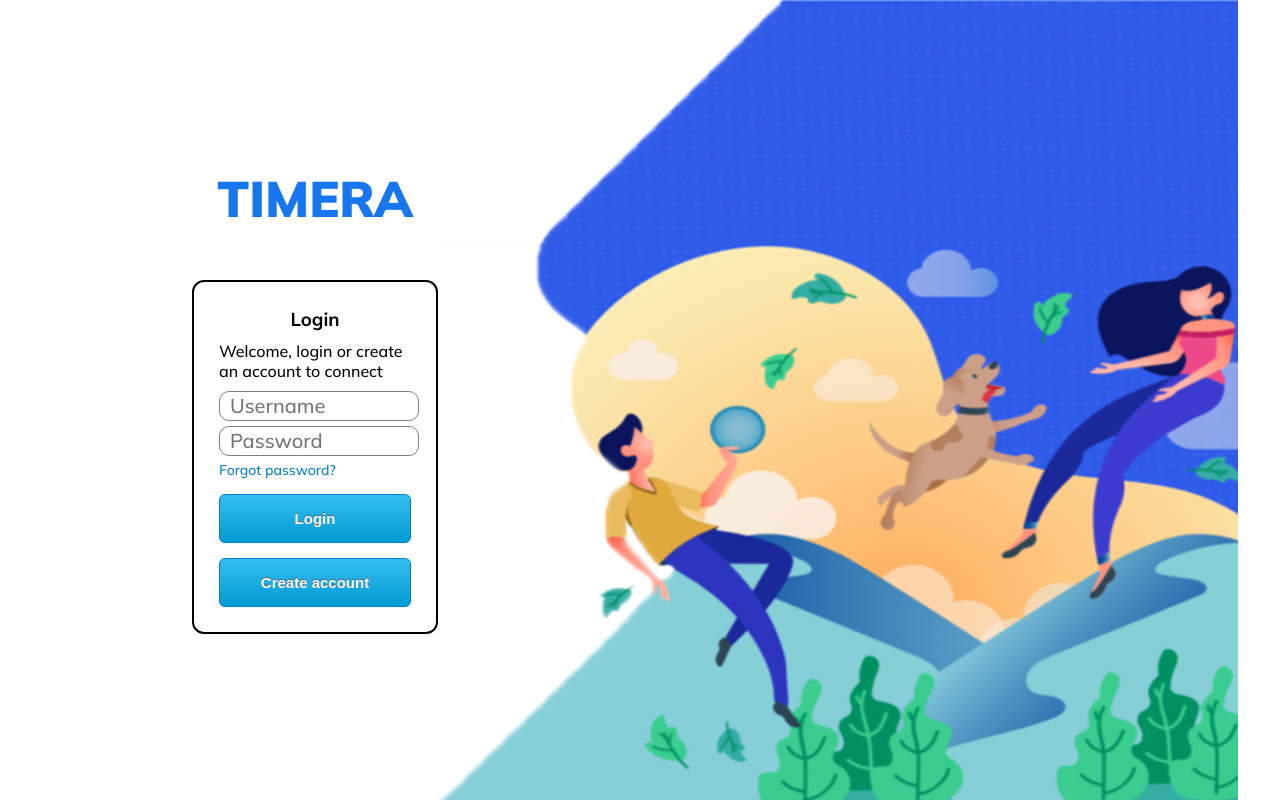
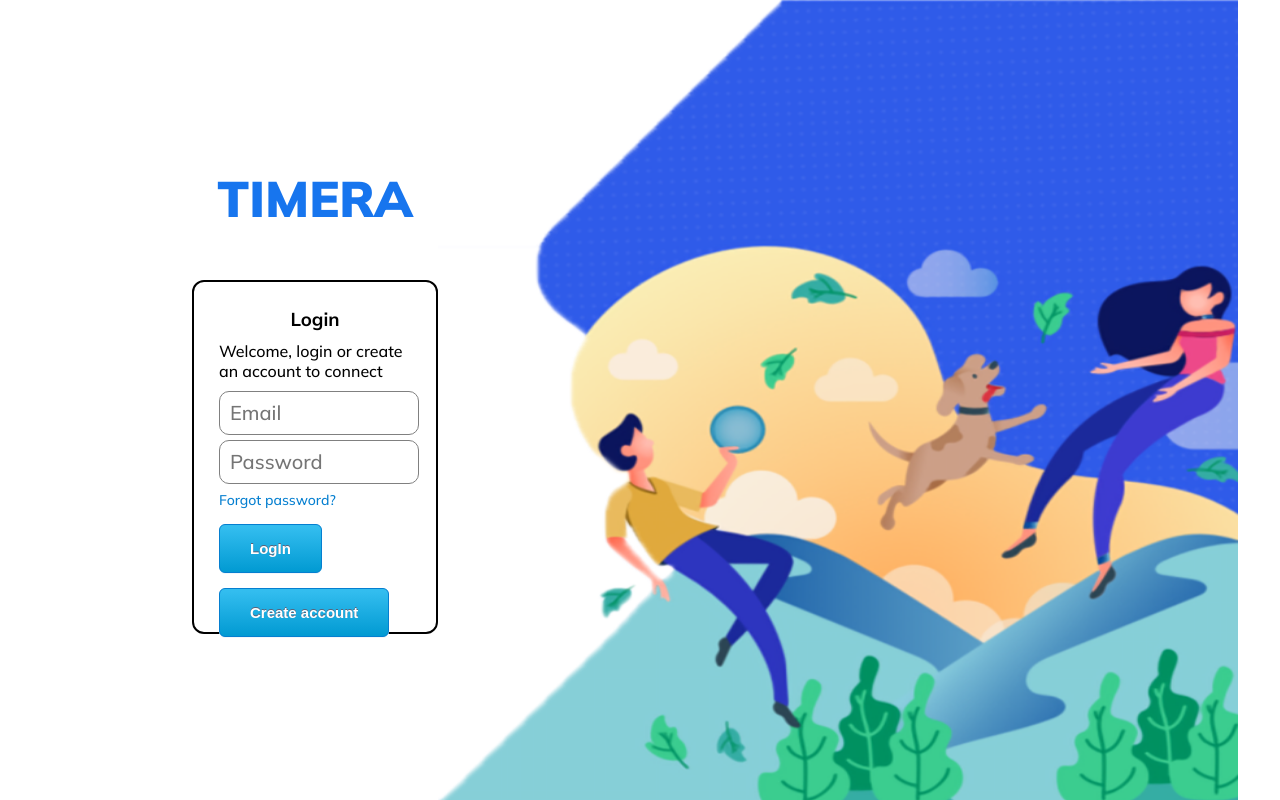
Before and after one commit to MathiasSjoblom-ha-ax/socialplatform, a React (Create React App) app: page /login in a window 1280 px wide. Built offline with nearby package versions, Linux system fonts and the light colour scheme.

Commit message:
Fungerande login system

```diff
--- a/src/App.js
+++ b/src/App.js
@@ -1,21 +1,25 @@
+import { useContext } from "react";
 import Home from "./pages/Home";
 import Login from "./pages/loginPage/Login";
 import Profile from "./pages/profilePage/Profile";
 import Register from "./pages/registerPage/Register";
 import { Routes, Route, BrowserRouter as Router } from "react-router-dom";
+import { redirect } from "react-router-dom";
+import { Context } from "./context/Context";
 
 function App() {
   //<Route path="/profile/:username" element={<Profile />} />
   //<Route path="/profile" element={<Profile />} />
+  const {user} = useContext(Context);
   return (
     <Router>
       <Routes>
-        <Route path="/" element={<Home/>} />
-        <Route path="/login" element={<Login />} />
+        <Route exact path="/" element={user ? <Home/> : <Register/>} />
+        <Route path="/login" element={user ? redirect("/") : <Login />} />
         <Route path="/profile/:username" element={<Profile />} />
-        <Route path="/register" element={<Register />} />
+        <Route path="/register" element={user ? redirect("/") : <Register />} />
       </Routes>
-  </Router>
+    </Router>
   );
 }
 
--- /dev/null
+++ b/src/Callings.jsx
@@ -0,0 +1,11 @@
+import axios from "axios";
+
+export const LoginApiCall = async (userInfo, dispatch) => {
+    dispatch({type: "LOGIN_START"});
+    try {
+        const response = await axios.post("auth/login", userInfo);
+        dispatch({type:"LOGIN_SUCESS", package: response.data});
+    }catch(error) {
+        dispatch({type:"LOGIN_FAIL", package: error });
+    }
+};
--- /dev/null
+++ b/src/context/Context.jsx
@@ -0,0 +1,19 @@
+import { createContext, useReducer } from "react";
+import Reducer from "./Reducer";
+
+const INITIAL_STATE = {
+    user: null,
+    isFetching: false,
+    error: false
+};
+
+export const Context = createContext(INITIAL_STATE);
+
+export const ContextProvider = ({children}) => {
+    const [state, dispatch] = useReducer(Reducer, INITIAL_STATE);
+    return(
+        <Context.Provider value={{user: state.user, isFetching: state.isFetching, error: state.error, dispatch,}}>
+            {children}
+        </Context.Provider>
+    )
+}
--- /dev/null
+++ b/src/context/Reducer.jsx
@@ -0,0 +1,26 @@
+const Reducer = (state, action) => {
+    switch(action.type) {
+        case "LOGIN_START":
+            return{
+                user: null,
+                isFetching: true,
+                error: false,
+            };
+        case "LOGIN_DONE":
+            return{
+                user: action.package,
+                isFetching: false,
+                error: false,
+            };
+        case "LOGIN_FAIL":
+            return{
+                user: null,
+                isFetching: false,
+                error: true,
+            };
+        default:
+            return state;
+    }
+}
+
+export default Reducer;
--- a/src/index.js
+++ b/src/index.js
@@ -1,10 +1,13 @@
 import React from 'react';
 import ReactDOM from 'react-dom';
 import App from './App';
+import { ContextProvider } from './context/Context';
 
 ReactDOM.render(
   <React.StrictMode>
-    <App />
+    <ContextProvider>
+      <App />
+    </ContextProvider>
   </React.StrictMode>,
   document.getElementById('root')
 );
--- a/src/pages/loginPage/Login.jsx
+++ b/src/pages/loginPage/Login.jsx
@@ -1,20 +1,33 @@
-import React from 'react'
+import React, { useContext, useRef } from 'react'
 import "./Login.css"
+import { Context } from '../../context/Context';
+import { LoginApiCall } from '../../Callings';
 
 export default function Login() {
+    const email = useRef();
+    const password = useRef();
+    const {user, isFetching, dispatch} = useContext(Context);
+
+    const submitFunction = (event) => {
+        event.preventDefault();
+        LoginApiCall({email: email.current.value, password: password.current.value}, dispatch);
+        console.log(user);
+    };
     return (
         <div className='login'>
             <div className='loginWrapper'>
                 <div className='leftPart'>
                 <h3 className='mediaName'>TIMERA</h3>
                     <div className='loginInfo'>
+                        <form className='loginForm' onSubmit={submitFunction}>
                             <h3 className='loginTopText'>Login</h3>
                             <span className='loginDesc'>Welcome, login or create an account to connect</span>
-                    <input className='loginInput' placeholder='Username' type="text" />
-                    <input className='loginInput' placeholder='Password' type="text" />
+                            <input className='loginInput' ref={email} placeholder='Email' type="email" required/>
+                            <input className='loginInput' ref={password} placeholder='Password'  required/>
                             <span className='forgotText'>Forgot password?</span>
-                    <button className='loginButton'>Login</button>
+                            <button className='loginButton' type="submit">{isFetching ? "Logging in" : "LogIn"}</button>
                             <button className='loginButton'>Create account</button>
+                        </form>
                     </div>
                 </div>
                 <div className='rightPart'>
```
Also changed, not shown: src/context/Actions.jsx (added, +13 -0 lines). Lines whose indentation alone changed are shown as unchanged.
